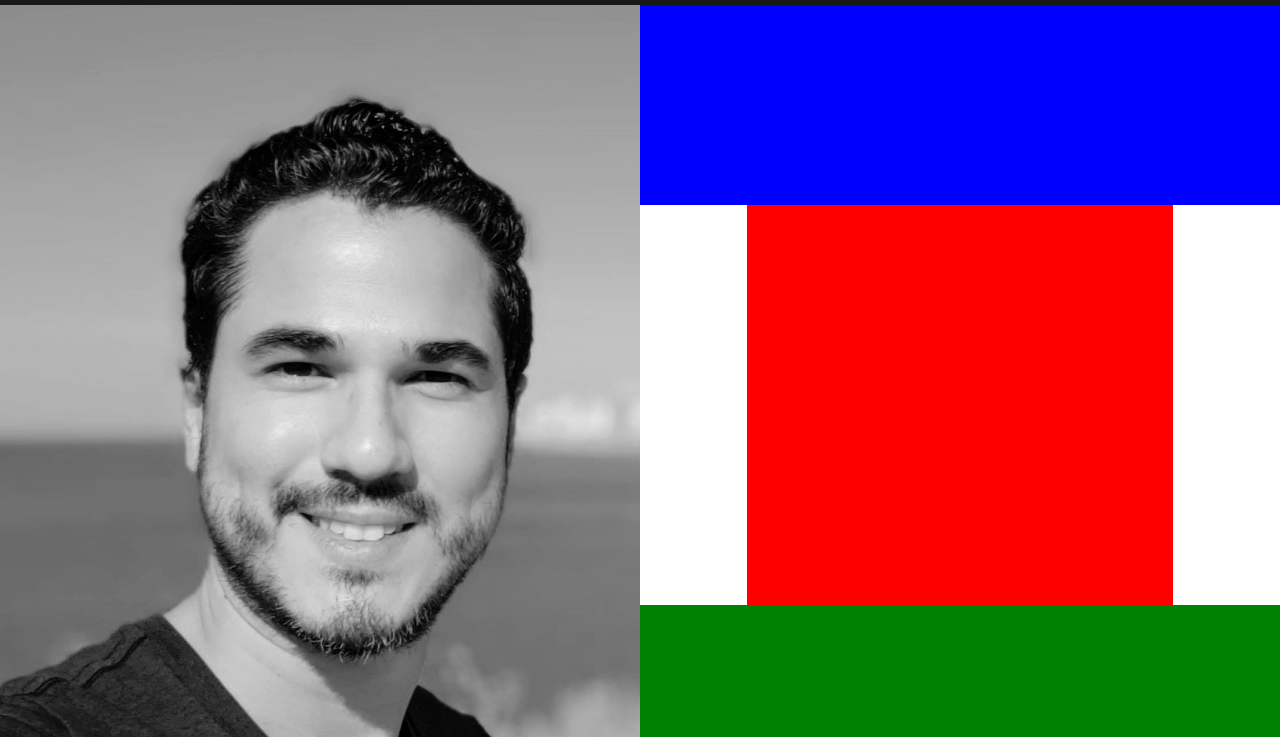
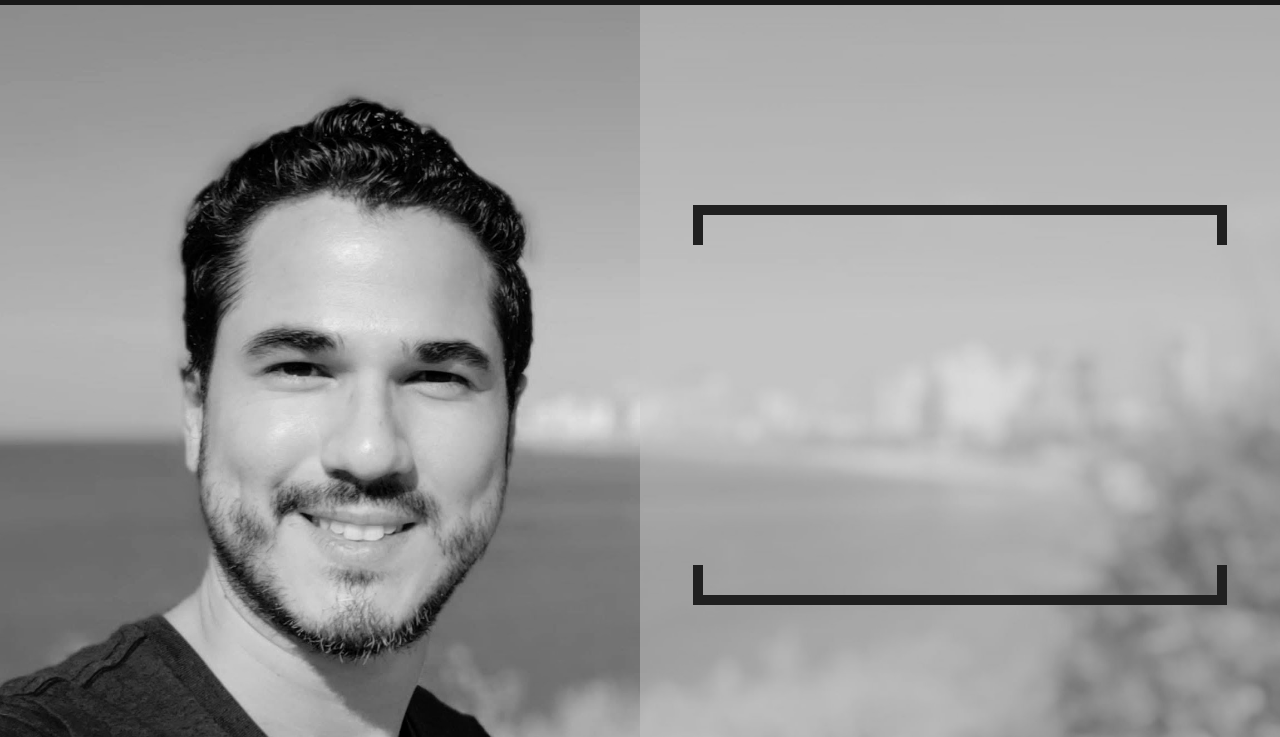
Before and after one commit to ivanzapatarivera/ivanzapatarivera, a website: page assets/html/index.html in a window 1280 px wide. Shown: the part 63-800 px from the top of the page. Drawn offline with nearby package versions, Linux system fonts and the light colour scheme.

Commit message:
introBox OK

```diff
--- a/assets/css/style.css
+++ b/assets/css/style.css
@@ -30,26 +30,43 @@ body {
     overflow-x: hidden;
 }
 
-.rightside {
-    background-color:rgba(200,200,200, .5);
+.rightside, .leftside {
     height: 100vh;
 }
 
+.rightside {
+    background-color:rgba(200,200,200, .5);
+}
+
 .topRow {
-    background-color: blue;
     height: 25%;
 }
 
 .middleRow {
-    background-color: red;
     height: 50%;
 }
 
 .bottomRow {
-    background-color: green;
     height: 25%;
 }
 
 .leftColumnIntroBox, .rightColumnIntroBox {
-    background-color: white;
 }
+
+.topIntroBoxRow, .bottomIntroBoxRow {
+    height: 10%;
+    border:#202020 10px solid;
+}
+
+.topIntroBoxRow {
+    border-bottom: none;
+}
+
+.bottomIntroBoxRow {
+    border-top: none;
+}
+
+.middleIntroBoxRow {
+
+    height: 80%;
+}
--- a/assets/js/script.js
+++ b/assets/js/script.js
@@ -23,22 +23,26 @@ function navbar(frame, navbar, content) {
 
     // Creating introduction box grid
     content = document.querySelector("#content");
-    introBox =  `<div class="row">
+    introBoxGrid =  `<div class="row">
                     <div class="col-12 col-md-6 leftside" id="leftside"></div>
                     <div class="col-12 col-md-6 rightside" id="rightside">
                         <div class="row topRow">
                         </div>
                         <div class="row middleRow" id="middleRow">
-                            <div class="col-2 leftColumnIntroBox"></div>
-                            <div class="col-8" id="middleColumnIntroBox"></div>
-                            <div class="col-2 rightColumnIntroBox"></div>
+                            <div class="col-1 leftColumnIntroBox"></div>
+                            <div class="col-10" id="middleColumnIntroBox"></div>
+                            <div class="col-1 rightColumnIntroBox"></div>
                         </div>
                         <div class="row bottomRow">
                         </div>
                     </div>
                 </div>`
-    content.insertAdjacentHTML("afterbegin", introBox);
+    content.insertAdjacentHTML("afterbegin", introBoxGrid);
 
-
+    middleColumn = document.querySelector("#middleColumnIntroBox");
+    introBox =  `<div class="row topIntroBoxRow"></div>
+                <div class="row middleIntroBoxRow"></div>
+                <div class="row bottomIntroBoxRow"></div>`
+    middleColumn.insertAdjacentHTML("afterbegin", introBox)
   }
 }
```
